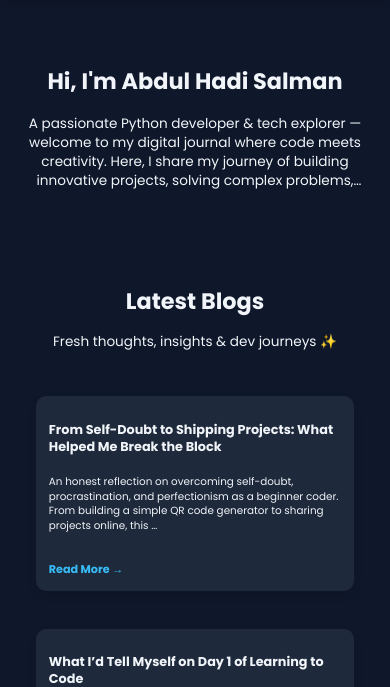
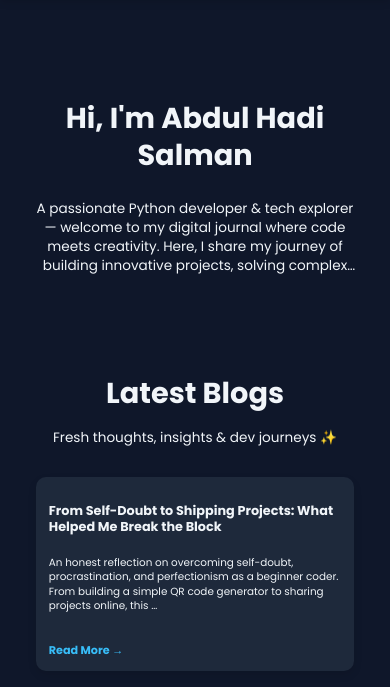
Before and after one commit to AbdulHadi-Programmer/Blogging-Website, a Django app: page / in a window 390 px wide. Shown: the part 59-746 px from the top of the page. Run offline with Django 5.2, Linux system fonts and the light colour scheme; data comes from the database, SQL or seed files in the repository; parts of the project's set-up code (start-up, migrations or seed data) failed here and were passed over.

Commit message:
make changes to fonts for diff screens

```diff
--- a/blog_project/templates/blog_list.html
+++ b/blog_project/templates/blog_list.html
@@ -24,9 +24,12 @@
 .hero {
   text-align: center;
   padding: 4rem 2rem;
+  padding: 0 20px !important;
+  margin-top: 50px;
 }
 
 .hero h2 , .hero {
+  padding-top: 50px;
   font-size: 2.5rem !important;
 
 }
@@ -226,7 +229,7 @@
 }
 
 .hero h2, .hero  {
-  font-size: 2rem !important;
+  font-size: 2.3rem !important;
 }
 
 /* Extra Responsive Adjustments */
@@ -236,11 +239,11 @@
   }
 
   .hero h2 {
-    font-size: 1.6rem !important;
+    font-size: 1.9rem !important;
   }
 
   .hero p {
-    font-size: 0.95rem;
+    font-size: 1.2rem;
     max-width: 95%;
   }
 
@@ -271,11 +274,11 @@
 
 @media (max-width: 420px) {
   .hero h2 , .hero {
-    font-size: 1.4rem !important;
+    font-size: 1.8rem !important;
   }
 
   .hero p {
-    font-size: 0.9rem;
+    font-size: 1rem;
   }
 
   .post-card {
@@ -347,7 +350,7 @@
 
 
   <section class="hero">
-    <h2>Hi, I'm Abdul Hadi Salman</h2>
+    <h2 >Hi, I'm Abdul Hadi Salman</h2>
     <p>A passionate Python developer & tech explorer — welcome to my digital journal where code meets creativity. Here,
       I share my journey of building innovative projects, solving complex problems, and constantly learning. Join me as
       I dive deep into the world of programming, technology, and more!</p>
@@ -483,7 +486,7 @@
 
   .hero p,
   .slogan {
-    font-size: 0.95rem;
+    font-size: 1rem;
     line-height: 1.4;
   }
 
@@ -492,12 +495,12 @@
   }
 
   .post-card h3 {
-    font-size: 0.9rem;
+    font-size: 1rem;
     min-height: auto;
   }
 
   .post-card p {
-    font-size: 0.65rem;
+    font-size: 0.85rem;
     line-height: 1.4;
     -webkit-line-clamp: 4;
     line-clamp: 4;
@@ -526,7 +529,7 @@
 @media screen and (max-width: 400px) {
   /* Keep Latest Blogs slightly bigger */
   #posts h2 {
-    font-size: 1.2rem;
+    font-size: 1rem;
   }
 
   /* Make blog post titles smaller */
```
